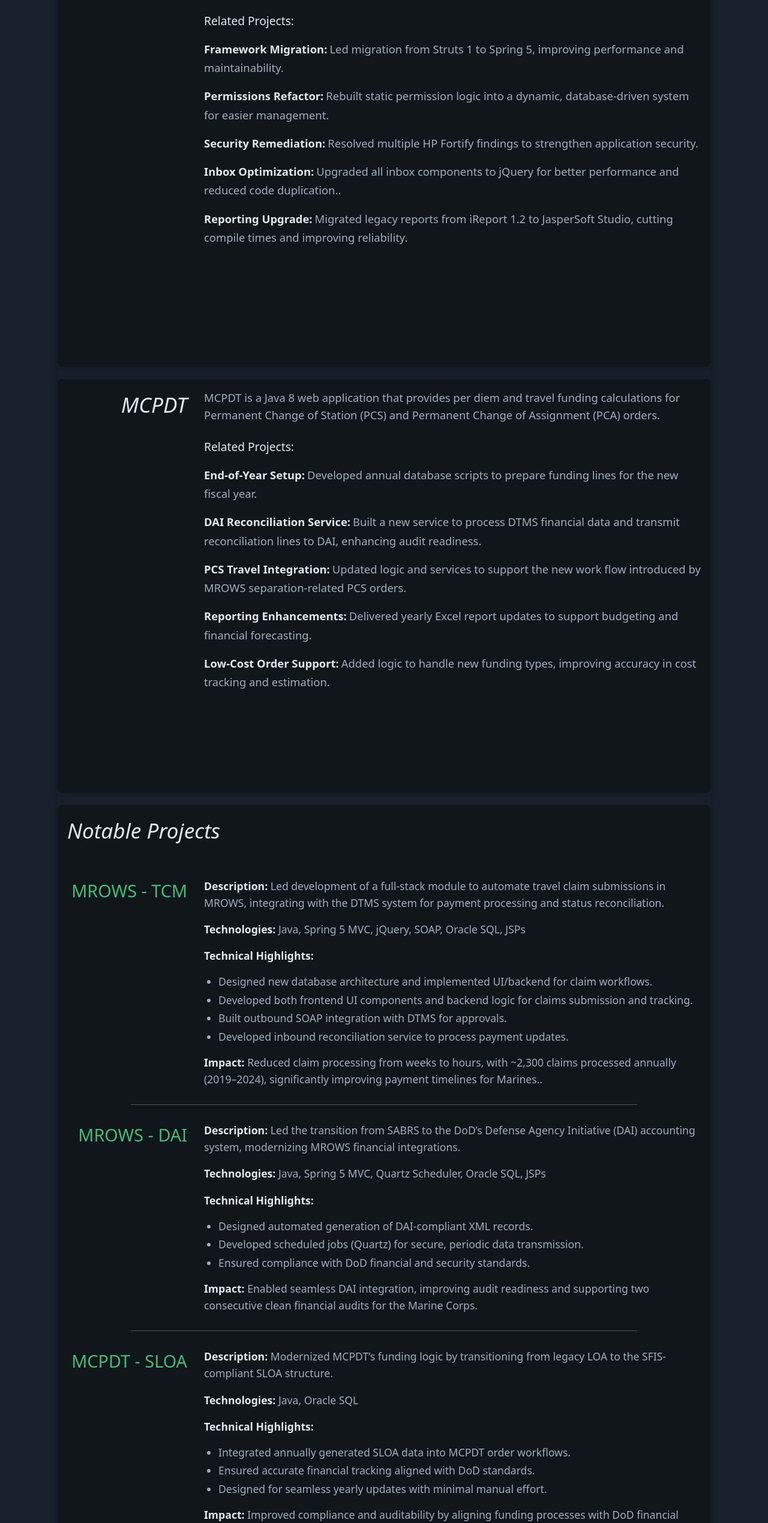
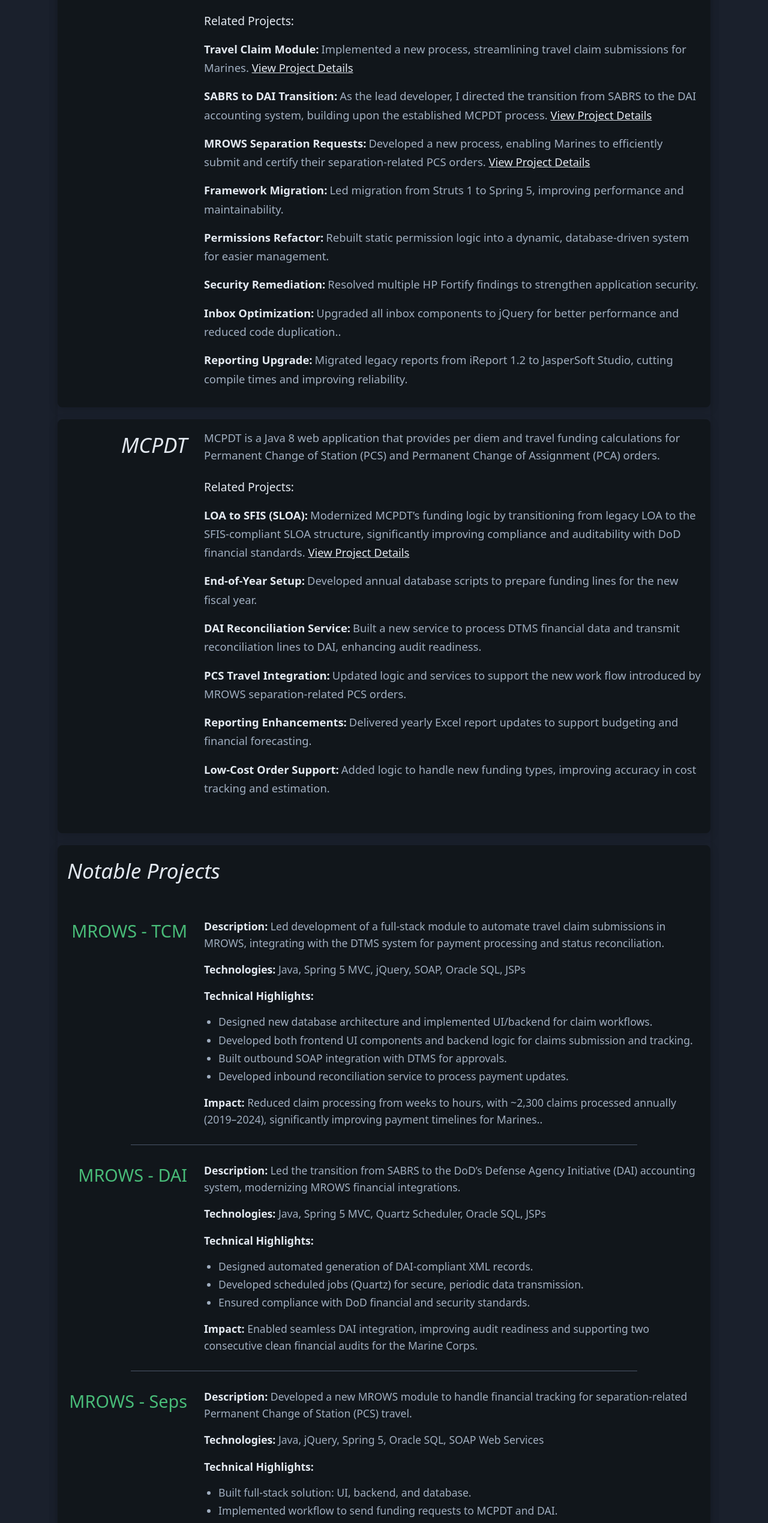
Before and after one commit to ethan5191/portfolio_v2, a Next.js app: page / in a window 1280 px wide. Shown: the part 1574-4113 px from the top of the page at 60% size. Built offline with nearby package versions, Linux system fonts and the light colour scheme.

Commit message:
Updated projects to change the order. Added certain projects to the different apps sections with links to the deatils. Updated CSS

```diff
--- a/app/components/mcpdt/McpdtSection.tsx
+++ b/app/components/mcpdt/McpdtSection.tsx
@@ -13,6 +13,10 @@
                 Change of Station (PCS) and Permanent Change of Assignment (PCA) orders.</p>
             <h4>Related Projects:</h4>
             <ul className={accomplishments.accomplishmentsList}>
+                <li><span className={accomplishments.accomplishmentTitle}>LOA to SFIS (SLOA):</span>
+                    <span className={accomplishments.accomplishmentDetails}>Modernized MCPDT’s funding logic by transitioning from legacy LOA to the SFIS-compliant SLOA structure, significantly improving compliance and auditability with DoD financial standards.{" "}
+                        <a href="#project-mcpdt-slo">View Project Details</a></span>
+                </li>
                 <li><span className={accomplishments.accomplishmentTitle}>End-of-Year Setup:</span>
                     <span className={accomplishments.accomplishmentDetails}>Developed annual database scripts to prepare funding lines for the new fiscal year.</span>
                 </li>
--- a/app/components/mrows/MrowsSection.tsx
+++ b/app/components/mrows/MrowsSection.tsx
@@ -13,6 +13,18 @@
                 certify orders for reserve Marines.</p>
             <h4>Related Projects:</h4>
             <ul className={accomplishments.accomplishmentsList}>
+                <li><span className={accomplishments.accomplishmentTitle}>Travel Claim Module:</span>
+                    <span className={accomplishments.accomplishmentDetails}>Implemented a new process, streamlining travel claim submissions for Marines.{" "}
+                        <a href="#project-mrows-travel">View Project Details</a></span>
+                </li>
+                <li><span className={accomplishments.accomplishmentTitle}>SABRS to DAI Transition:</span>
+                    <span className={accomplishments.accomplishmentDetails}>As the lead developer, I directed the transition from SABRS to the DAI accounting system, building upon the established MCPDT process.{" "}
+                        <a href="#project-mrows-dai">View Project Details</a></span>
+                </li>
+                <li><span className={accomplishments.accomplishmentTitle}>MROWS Separation Requests:</span>
+                    <span className={accomplishments.accomplishmentDetails}>Developed a new process, enabling Marines to efficiently submit and certify their separation-related PCS orders.{" "}
+                        <a href="#project-mrows-sep">View Project Details</a></span>
+                </li>
                 <li><span className={accomplishments.accomplishmentTitle}>Framework Migration:</span>
                     <span className={accomplishments.accomplishmentDetails}>Led migration from Struts 1 to Spring 5, improving performance and maintainability.</span>
                 </li>
--- a/app/components/projects/ProjectEntry.tsx
+++ b/app/components/projects/ProjectEntry.tsx
@@ -8,7 +8,7 @@
 
 const ProjectEntry: React.FC<ProjectEntryProps> = ({ project }) => {
     return (
-        <div className={projectEntryStyles.projectEntry}>
+        <div id={`project-${project.id}`} className={projectEntryStyles.projectEntry}>
             <div className={projectEntryStyles.projectNameColumn}>
                 <h3 className={projectEntryStyles.projectTitleWithTooltip}>
                     {project.shortName}
--- a/app/components/projects/projectEntry.module.css
+++ b/app/components/projects/projectEntry.module.css
@@ -1,37 +1,38 @@
 .projectEntry {
     display: flex;
-    flex-wrap: wrap; /* Allow columns to stack on mobile */
-    gap: var(--spacing-xl); /* Space between left and right columns */
-    align-items: flex-start; /* Align content to the top */
-    margin-bottom: 0; /* No margin here, the divider handles spacing */
+    flex-wrap: wrap;
+    gap: var(--spacing-xl);
+    align-items: flex-start;
+    margin-bottom: 0;
+    scroll-margin-top: calc(var(--header-height) + var(--spacing-md));
 }
 
 .projectNameColumn {
-    flex: 0 0 200px; /* Fixed width for the project name column */
-    min-width: 150px; /* Ensure it doesn't collapse too much */
-    text-align: right; /* Right-align the project name */
+    flex: 0 0 200px;
+    min-width: 150px;
+    text-align: right;
 }
 
 .projectNameColumn h3 {
-    font-size: 1.8rem; /* Adjust size for project name */
-    color: var(--color-accent-primary); /* Use accent color for project name */
-    margin-top: 0; /* Remove default h3 top margin */
-    margin-bottom: 0; /* Remove default h3 bottom margin */
+    font-size: 1.8rem;
+    color: var(--color-accent-primary);
+    margin-top: 0;
+    margin-bottom: 0;
 }
 
 .projectDetailsColumn {
-    flex: 1; /* Takes up remaining space */
-    min-width: 300px; /* Ensure content column doesn't get too small */
+    flex: 1;
+    min-width: 300px;
 }
 
 .projectDetailsColumn p {
-    margin-bottom: var(--spacing-md); /* Consistent spacing for paragraphs */
-    font-size: 1.1rem; /* Adjust paragraph size if needed */
-    color: var(--color-text-secondary); /* Text color for details */
+    margin-bottom: var(--spacing-md);
+    font-size: 1.1rem;
+    color: var(--color-text-secondary);
 }
 
 .projectDetailsColumn p strong {
-    color: var(--color-text-primary); /* Make labels stand out */
+    color: var(--color-text-primary);
 }
 
 .projectTitleWithTooltip {
@@ -68,27 +69,27 @@
 }
 
 .technicalHighlightsList {
-    list-style: disc; /* Or none, if you want custom styling */
-    padding-left: var(--spacing-lg); /* Indent list items */
+    list-style: disc;
+    padding-left: var(--spacing-lg);
     margin-bottom: var(--spacing-md);
-    color: var(--color-text-secondary); /* Default text color for list items */
+    color: var(--color-text-secondary);
     font-size: 1.1rem;
 }
 
 .technicalHighlightsList li {
-    margin-bottom: var(--spacing-xs); /* Tighter spacing for list items */
+    margin-bottom: var(--spacing-xs);
     line-height: 1.5;
 }
 
 @media (max-width: 768px) {
     .projectEntry {
-        flex-direction: column; /* Stack columns on mobile */
-        gap: var(--spacing-lg); /* Adjust gap for mobile */
+        flex-direction: column;
+        gap: var(--spacing-lg);
     }
     .projectNameColumn {
         flex: none;
         width: 100%;
-        text-align: center; /* Center project name on mobile */
+        text-align: center;
     }
     .projectNameColumn h3 {
         font-size: 1.5rem;
@@ -100,7 +101,7 @@
     }
     .projectDetailsColumn p,
     .technicalHighlightsList {
-        font-size: 0.95rem; /* Adjust text size for mobile */
+        font-size: 0.95rem;
     }
     .technicalHighlightsList {
         padding-left: var(--spacing-md);
--- a/app/components/projects/projectsData.js
+++ b/app/components/projects/projectsData.js
@@ -25,6 +25,18 @@
         impact: 'Enabled seamless DAI integration, improving audit readiness and supporting two consecutive clean financial audits for the Marine Corps.',
     },
     {
+        id: 'mrows-sep',
+        title: 'Separation Requests (PCS Travel)',
+        shortName: 'MROWS - Seps',
+        description: 'Developed a new MROWS module to handle financial tracking for separation-related Permanent Change of Station (PCS) travel.',
+        // role: 'Served as the sole developer responsible for the full lifecycle of the module—from initial design through implementation and deployment..',
+        technologies: ['Java', 'jQuery', 'Spring 5', 'Oracle SQL', 'SOAP Web Services'],
+        technicalDetails: ['Built full-stack solution: UI, backend, and database.',
+            'Implemented workflow to send funding requests to MCPDT and DAI.',
+            'Ensured accurate integration with existing financial systems.'],
+        impact: 'Improved visibility and accuracy in tracking separation-related PCS travel funding, enabling more precise financial estimates and better alignment with actual spending.',
+    },
+    {
         id: 'mcpdt-slo',
         title: 'Funding Structure Transition (LOA to SFIS SLOA)',
         shortName: 'MCPDT - SLOA',
@@ -35,19 +47,6 @@
             'Ensured accurate financial tracking aligned with DoD standards.',
             'Designed for seamless yearly updates with minimal manual effort.'],
         impact: 'Improved compliance and auditability by aligning funding processes with DoD financial standards. Project remains in active development with phased rollouts.',
-        // status: 'Ongoing, expected completion 9/30/2025' // Add status if desired
-    },
-    {
-        id: 'mrows-sep',
-        title: 'Separation Requests (PCS Travel)',
-        shortName: 'MROWS - Seps',
-        description: 'Developed a new MROWS module to handle financial tracking for separation-related Permanent Change of Station (PCS) travel.',
-        // role: 'Served as the sole developer responsible for the full lifecycle of the module—from initial design through implementation and deployment..',
-        technologies: ['Java', 'jQuery', 'Spring 5', 'Oracle SQL', 'SOAP Web Services'],
-        technicalDetails: ['Built full-stack solution: UI, backend, and database.',
-            'Implemented workflow to send funding requests to MCPDT and DAI.',
-            'Ensured accurate integration with existing financial systems.'],
-        impact: 'Improved visibility and accuracy in tracking separation-related PCS travel funding, enabling more precise financial estimates and better alignment with actual spending.',
     },
     {
         id: 'mrows-mcpdt-soap',
```
